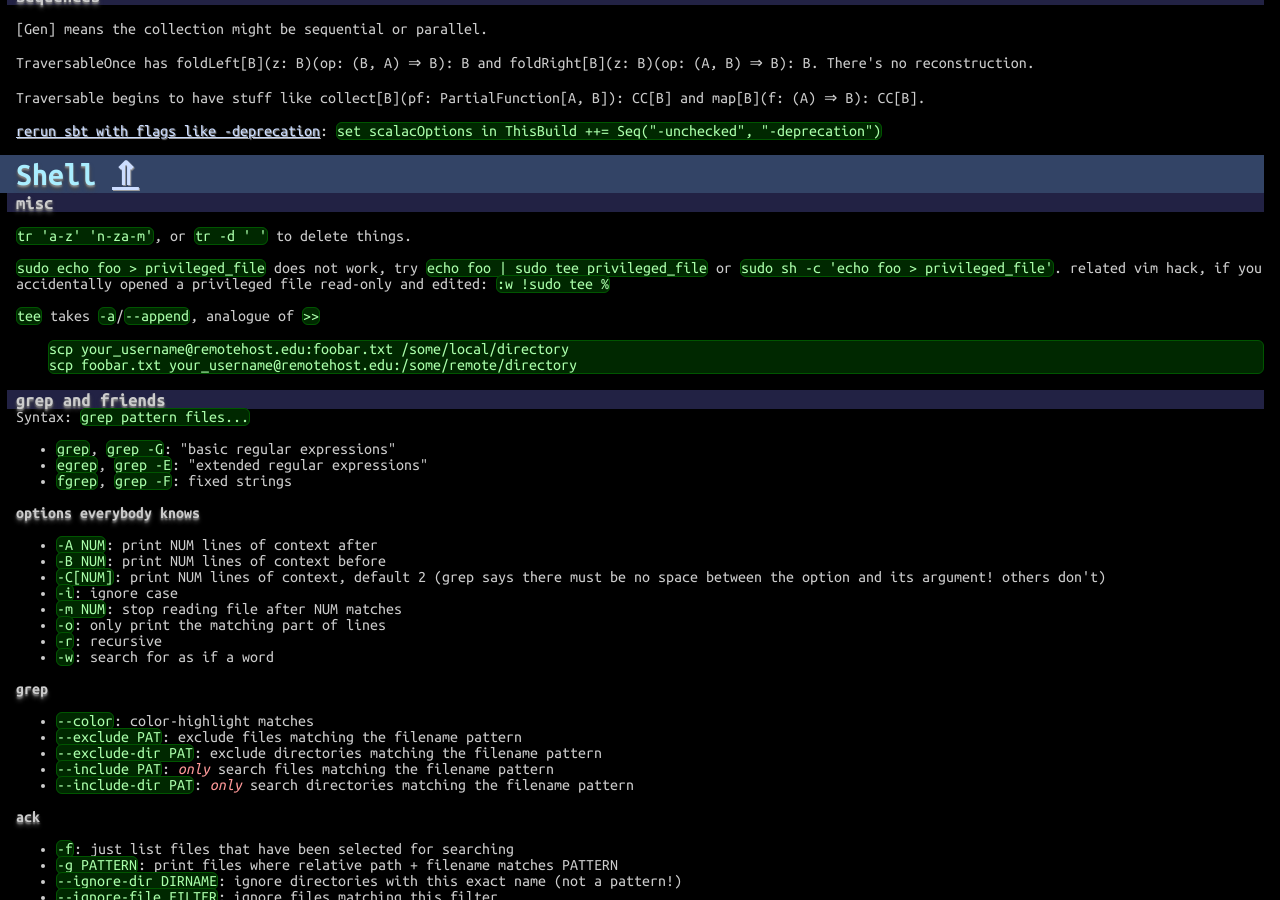
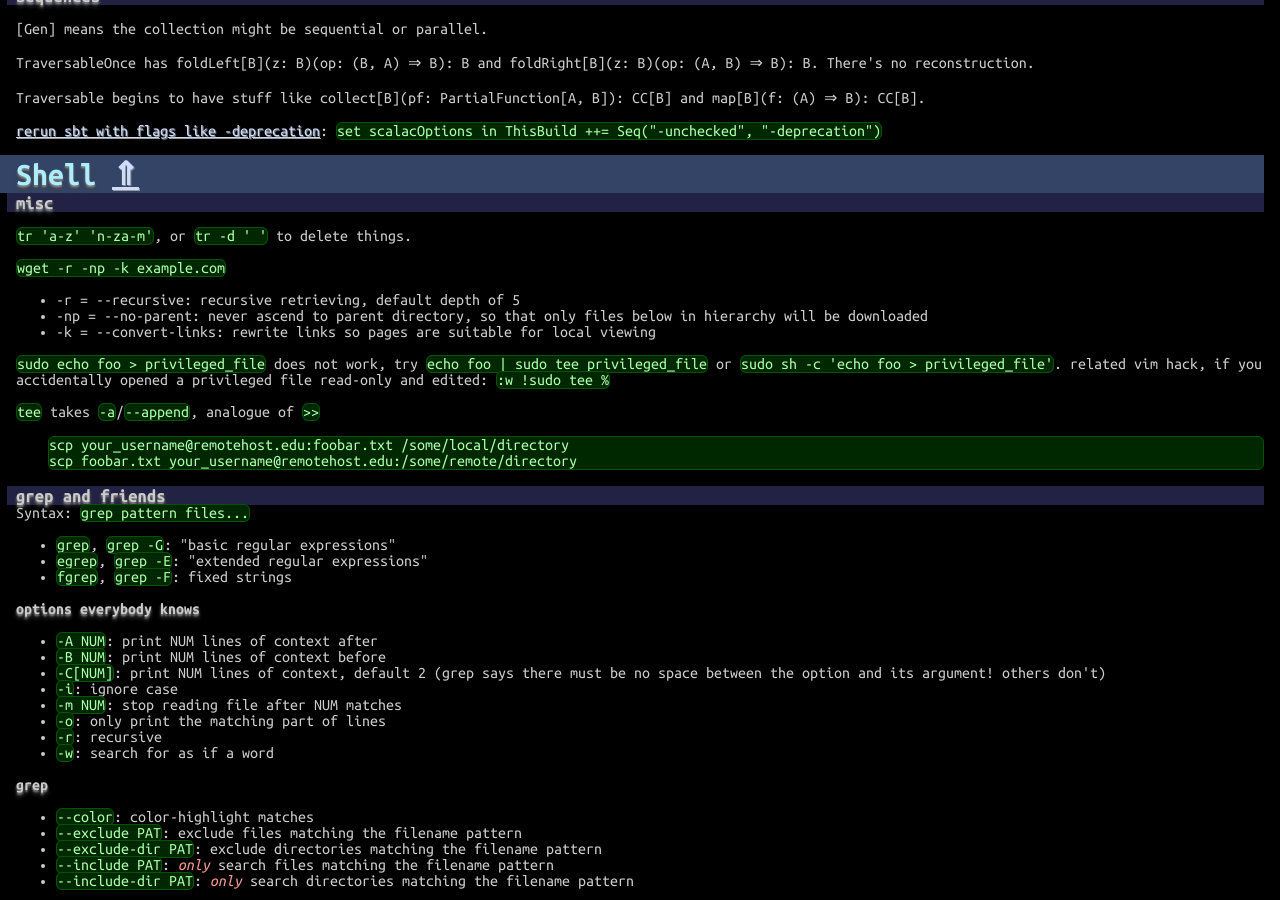
Before and after one commit to betaveros/cs, a Jekyll site: the page built from index.html, in a window 1280 px wide and 900 px high, scrolled down 32788 px. Built offline with Jekyll 4.4.1, drawn with Linux system fonts in a browser that asks for light colours.

Commit message:
how to wget

```diff
--- a/_includes/shell.html
+++ b/_includes/shell.html
@@ -1,6 +1,14 @@
 <h3>misc</h3>
 
 <p><code>tr 'a-z' 'n-za-m'</code>, or <code>tr -d ' '</code> to delete things.</p>
+
+<p><code>wget -r -np -k example.com</code>
+<ul>
+	<li>-r = --recursive: recursive retrieving, default depth of 5</li>
+	<li>-np = --no-parent: never ascend to parent directory, so that only files below in hierarchy will be downloaded</li>
+	<li>-k = --convert-links: rewrite links so pages are suitable for local viewing</li>
+</ul>
+</p>
 
 <p><code>sudo echo foo &gt; privileged_file</code> does not work, try <code>echo foo | sudo tee privileged_file</code>
 or <code>sudo sh -c 'echo foo &gt; privileged_file'</code>.
```
